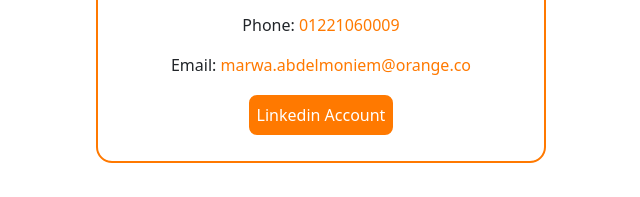
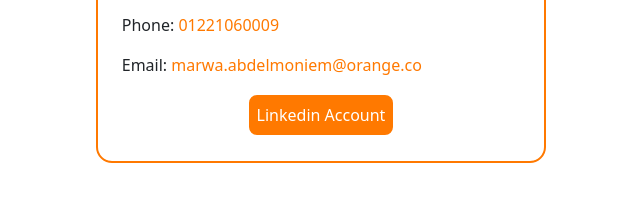
Before and after one commit to Habiba02/Marwa, a plain HTML site: page index.html in a window 1280 px wide. Shown: the part 603-800 px from the top of the page, without its empty margins (319-959 px from the left). Drawn offline with nearby package versions, Linux system fonts and the light colour scheme.

Commit message:
Update index.html

```diff
--- a/index.html
+++ b/index.html
@@ -71,7 +71,8 @@ img{
      International Business Innovation and Competency Centers lead at Orange Business Services
 
       </p>
-         <div class="info">   <p> Phone: <a href="tel:01221060009" style="  text-decoration:none;
+         <div class="info" style="  text-align: justify;
+">   <p> Phone: <a href="tel:01221060009" style="  text-decoration:none;
     color:#ff7900">01221060009</a></p>
             <p> Email: <a href="mailto:marwa.abdelmoniem@orange.com" style="  text-decoration:none;
     color:#ff7900">marwa.abdelmoniem@orange.co</a></p>
```
